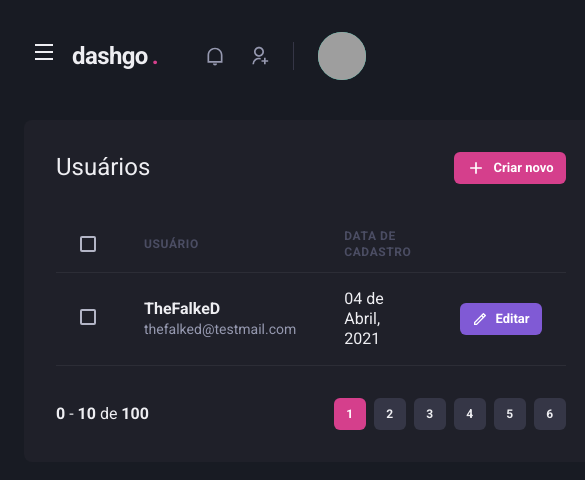
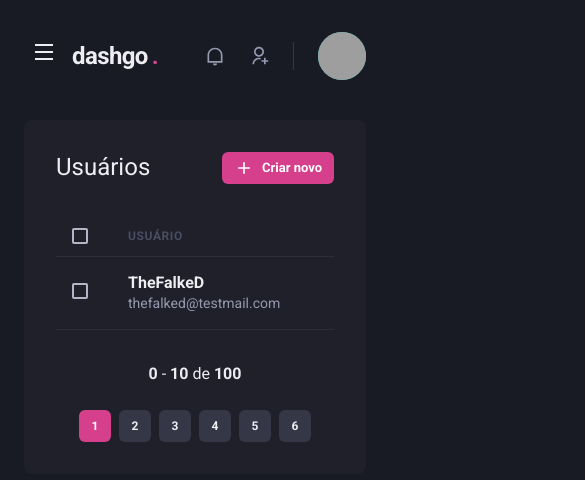
Before and after one commit to thefalked/ignite-04-dashgo, a Next.js app: page /users in a window 390 px wide. Shown: the top 480 px of the page, 585 px wide, since content can reach past the window. Built offline with nearby package versions, Linux system fonts and the light colour scheme; grey boxes are pictures that could not be loaded.

Commit message:
setting users list to be responsive

```diff
--- a/src/components/Pagination/index.tsx
+++ b/src/components/Pagination/index.tsx
@@ -1,9 +1,15 @@
-import { Box, HStack } from "@chakra-ui/react";
+import { Box, Stack, HStack } from "@chakra-ui/react";
 import { PaginationItem } from "./PaginationItem";
 
 export function Pagination() {
   return (
-    <HStack mt="8" justify="space-between" align="center" spacing="6">
+    <Stack
+      direction={["column", "row"]}
+      mt="8"
+      justify="space-between"
+      align="center"
+      spacing="6"
+    >
       <Box>
         <strong>0</strong> - <strong>10</strong> de <strong>100</strong>
       </Box>
@@ -15,6 +21,6 @@
         <PaginationItem number={5} />
         <PaginationItem number={6} />
       </HStack>
-    </HStack>
+    </Stack>
   );
 }
--- a/src/pages/users/index.tsx
+++ b/src/pages/users/index.tsx
@@ -12,6 +12,7 @@
   Th,
   Thead,
   Tr,
+  useBreakpointValue,
 } from "@chakra-ui/react";
 import { RiAddLine, RiPencilLine } from "react-icons/ri";
 
@@ -20,6 +21,11 @@
 import { Sidebar } from "../../components/Sidebar";
 
 export default function UserList() {
+  const isWideVersion = useBreakpointValue({
+    base: false,
+    lg: true,
+  });
+
   return (
     <Box>
       <Header />
@@ -47,17 +53,16 @@
           <Table colorScheme="whiteAlpha">
             <Thead>
               <Tr>
-                <Th px="6" color="gray.300" w="8">
+                <Th px={["4", "4", "6"]} color="gray.300" w="8">
                   <Checkbox colorScheme="pink" />
                 </Th>
                 <Th>Usuário</Th>
-                <Th>Data de cadastro</Th>
-                <Th w="8"></Th>
+                {isWideVersion && <Th>Data de cadastro</Th>}
               </Tr>
             </Thead>
             <Tbody>
               <Tr>
-                <Td px="6">
+                <Td px={["4", "4", "6"]}>
                   <Checkbox colorScheme="pink" />
                 </Td>
                 <Td>
@@ -68,18 +73,7 @@
                     </Text>
                   </Box>
                 </Td>
-                <Td>04 de Abril, 2021</Td>
-                <Td>
-                  <Button
-                    as="a"
-                    size="sm"
-                    fontSize="small"
-                    colorScheme="purple"
-                    leftIcon={<Icon as={RiPencilLine} fontSize="16" />}
-                  >
-                    Editar
-                  </Button>
-                </Td>
+                {isWideVersion && <Td>04 de Abril, 2021</Td>}
               </Tr>
             </Tbody>
           </Table>
```
